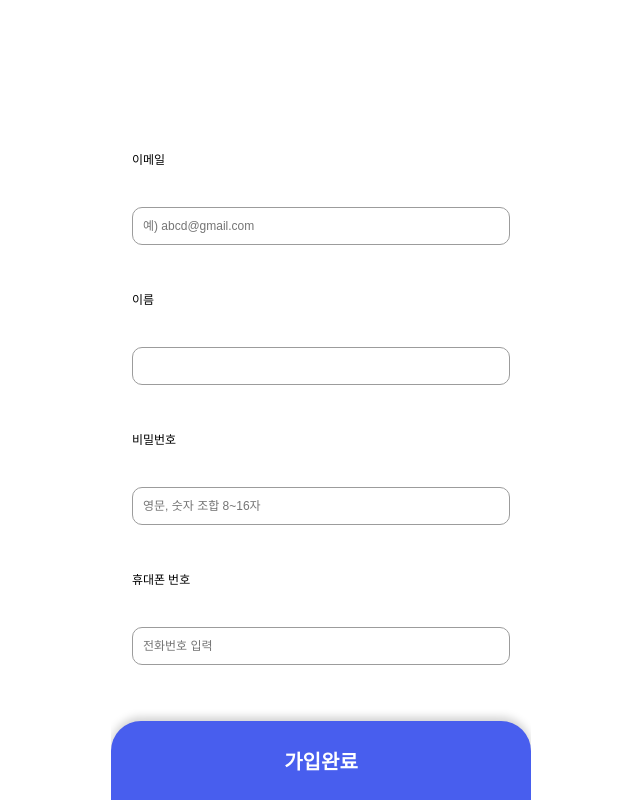
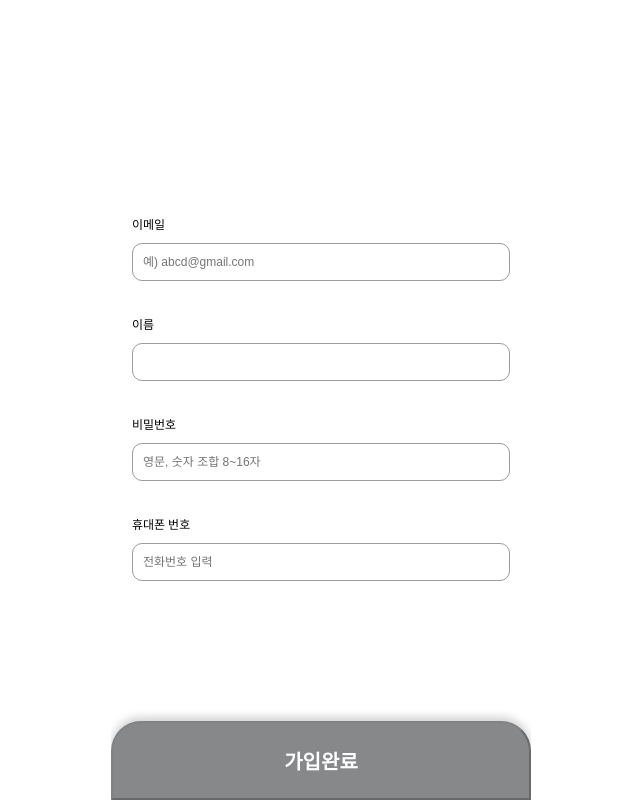
Before and after one commit to DGU2023xcapstone-parcel/exqress-deliver-frontend, a React (Vite) app: page /signup in a window 1280 px wide. Shown: the whole page, without its empty margins (319-959 px from the left). Built offline with nearby package versions, Linux system fonts and the light colour scheme.

Commit message:
feat: 회원가입 정규식 추가

```diff
--- a/index.html
+++ b/index.html
@@ -15,7 +15,10 @@
       href="icons/icon-152x152.png"
       sizes="152x152"
     />
-    <meta name="viewport" content="width=device-width, initial-scale=1.0" />
+    <meta
+      name="viewport"
+      content="initial-scale=1.0,user-scalable=no,maximum-scale=1,width=device-width"
+    />
     <meta name="apple-mobile-web-app-capable" content="yes" />
     <meta name="apple-mobile-web-app-status-bar-style" content="white" />
     <link rel="manifest" href="manifest.json" />
--- a/src/components/pages/sign/signup-submit-btn/SignupSubmitBtn.style.tsx
+++ b/src/components/pages/sign/signup-submit-btn/SignupSubmitBtn.style.tsx
@@ -1,8 +1,11 @@
 import { css } from "@emotion/react";
 import styled from "@emotion/styled";
 
-export const Wrapper = styled.nav`
-  ${({ theme }) => {
+interface WrapperState {
+  isActivate: boolean;
+}
+export const Wrapper = styled.button<WrapperState>`
+  ${({ theme, isActivate }) => {
     const { colors } = theme;
     return css`
       height: 79px;
@@ -16,7 +19,7 @@ export const Wrapper = styled.nav`
 
       box-shadow: 0px -4px 8px rgba(0, 0, 0, 0.18);
       border-radius: 30px 30px 0 0;
-      background-color: ${colors.main};
+      background-color: ${isActivate ? colors.main : colors.gray300};
     `;
   }}
 `;
--- a/src/components/pages/sign/signup-submit-btn/SignupSubmitBtn.tsx
+++ b/src/components/pages/sign/signup-submit-btn/SignupSubmitBtn.tsx
@@ -1,8 +1,15 @@
 import { SignUpTemplateProps } from "@/components/template/signup/SignUpTemplate";
 import * as style from "./SignupSubmitBtn.style";
 
-const SignupSubmitBtn = ({ onClick }: Pick<SignUpTemplateProps, "onClick">) => (
-  <style.Wrapper onClick={onClick}>
+const SignupSubmitBtn = ({
+  onClick,
+  isSignUpActivate,
+}: Pick<SignUpTemplateProps, "onClick" | "isSignUpActivate">) => (
+  <style.Wrapper
+    onClick={onClick}
+    isActivate={isSignUpActivate}
+    disabled={!isSignUpActivate}
+  >
     <style.Text>가입완료</style.Text>
   </style.Wrapper>
 );
--- a/src/components/template/signup/SignUpTemplate.style.tsx
+++ b/src/components/template/signup/SignUpTemplate.style.tsx
@@ -1,19 +1,22 @@
 import { css } from "@emotion/react";
 import styled from "@emotion/styled";
 
+interface SubTextState {
+  isValid: boolean;
+}
 export const Wrapper = styled.div`
   height: 100%;
   width: 100%;
 
   display: flex;
   flex-direction: column;
-  justify-content: space-around;
+  justify-content: center;
   align-items: center;
   position: relative;
 `;
 
 export const Box = styled.div`
-  height: 70%;
+  height: 50%;
   width: 90%;
 
   display: flex;
@@ -22,15 +25,34 @@ export const Box = styled.div`
   align-items: center;
 `;
 
+export const TextBox = styled.div`
+  width: 100%;
+  height: 70px;
+`;
+
 export const Text = styled.div`
   ${({ theme }) => {
     const { fonts } = theme;
+    return css`
+      width: 100%;
+      padding-bottom: 10px;
+
+      font-size: ${fonts.size.tiny};
+      font-weight: ${fonts.weight.medium};
+    `;
+  }}
+`;
+
+export const SubText = styled.div<SubTextState>`
+  ${({ theme, isValid }) => {
+    const { fonts, colors } = theme;
     return css`
       width: 100%;
       padding-top: 10px;
 
       font-size: ${fonts.size.tiny};
       font-weight: ${fonts.weight.medium};
+      color: ${isValid ? colors.main : colors.red};
     `;
   }}
 `;
--- a/src/components/template/signup/SignUpTemplate.tsx
+++ b/src/components/template/signup/SignUpTemplate.tsx
@@ -1,29 +1,28 @@
 import { ChangeEvent } from "react";
 import Input from "@/components/common/input";
-import { SignUpInputType } from "@/types/sign";
+import { SignUpInputType, SignUpValidateType } from "@/types/sign";
 import SignupSubmitBtn from "@/components/pages/sign/signup-submit-btn";
 import * as style from "./SignUpTemplate.style";
 
 export interface SignUpTemplateProps {
   signUpValue: SignUpInputType;
+  signUpValidate: SignUpValidateType;
+  signUpValidMessage: SignUpInputType;
+  isSignUpActivate: boolean;
   onChange: (e: ChangeEvent<HTMLInputElement>) => void;
   onClick: () => void;
 }
 const SignUpTemplate = ({
   signUpValue,
+  signUpValidate,
+  signUpValidMessage,
+  isSignUpActivate,
   onChange,
   onClick,
 }: SignUpTemplateProps) => (
   <style.Wrapper>
     <style.Box>
-      {/* <style.Text>아이디</style.Text>
-      <Input
-        value={signUpValue.id}
-        name="id"
-        placeHolder=""
-        sizeType="Big"
-        onChange={onChange}
-      /> */}
+      <style.TextBox>
         <style.Text>이메일</style.Text>
         <Input
           value={signUpValue.email}
@@ -32,6 +31,13 @@ const SignUpTemplate = ({
           sizeType="Big"
           onChange={onChange}
         />
+        {signUpValidMessage.email && (
+          <style.SubText isValid={signUpValidate.email}>
+            {signUpValidMessage.email}
+          </style.SubText>
+        )}
+      </style.TextBox>
+      <style.TextBox>
         <style.Text>이름</style.Text>
         <Input
           value={signUpValue.name}
@@ -40,6 +46,13 @@ const SignUpTemplate = ({
           sizeType="Big"
           onChange={onChange}
         />
+        {signUpValidMessage.name && (
+          <style.SubText isValid={signUpValidate.name}>
+            {signUpValidMessage.name}
+          </style.SubText>
+        )}
+      </style.TextBox>
+      <style.TextBox>
         <style.Text>비밀번호</style.Text>
         <Input
           value={signUpValue.password}
@@ -48,14 +61,13 @@ const SignUpTemplate = ({
           sizeType="Big"
           onChange={onChange}
         />
-      {/* <style.Text>택배회사 이름</style.Text>
-      <Input
-        value={signUpValue.company}
-        name="company"
-        placeHolder=""
-        sizeType="Big"
-        onChange={onChange}
-      /> */}
+        {signUpValidMessage.password && (
+          <style.SubText isValid={signUpValidate.password}>
+            {signUpValidMessage.password}
+          </style.SubText>
+        )}
+      </style.TextBox>
+      <style.TextBox>
         <style.Text>휴대폰 번호</style.Text>
         <Input
           value={signUpValue.phoneNumber}
@@ -64,8 +76,14 @@ const SignUpTemplate = ({
           sizeType="Big"
           onChange={onChange}
         />
+        {signUpValidMessage.phoneNumber && (
+          <style.SubText isValid={signUpValidate.phoneNumber}>
+            {signUpValidMessage.phoneNumber}
+          </style.SubText>
+        )}
+      </style.TextBox>
     </style.Box>
-    <SignupSubmitBtn onClick={onClick} />
+    <SignupSubmitBtn onClick={onClick} isSignUpActivate={isSignUpActivate} />
   </style.Wrapper>
 );
 
--- a/src/pages/SignUp.tsx
+++ b/src/pages/SignUp.tsx
@@ -1,7 +1,8 @@
 import { ChangeEvent, useState } from "react";
 import { useSignUp } from "@/hooks/useSignUp";
-import { SignUpInputType } from "@/types/sign";
+import { SignUpInputType, SignUpType, SignUpValidateType } from "@/types/sign";
 import SignUpTemplate from "@/components/template/signup";
+import { validateAll, validateSignUp } from "@/utils/valid";
 
 const SignUp = () => {
   const [signUpValue, setSignUpValue] = useState<SignUpInputType>({
@@ -12,18 +13,49 @@ const SignUp = () => {
     // company: "",
     phoneNumber: "",
   });
+  const [signUpValidate, setSignUpValidate] = useState<SignUpValidateType>({
+    email: false,
+    name: false,
+    password: false,
+    phoneNumber: false,
+  });
+  const [signUpValidMessage, setSignUpValideMessage] =
+    useState<SignUpInputType>({
+      email: "",
+      name: "",
+      password: "",
+      phoneNumber: "",
+    });
+  const [isSignUpActivate, setIsSignUpActivate] = useState(false);
+
   const { handleSignUp } = useSignUp(signUpValue);
 
   const handleSignupState = (e: ChangeEvent<HTMLInputElement>) => {
+    const { valid, message } = validateSignUp(
+      e.target.name as SignUpType,
+      e.target.value
+    );
     setSignUpValue({
       ...signUpValue,
       [e.target.name]: e.target.value,
     });
+    setSignUpValidate({
+      ...signUpValidate,
+      [e.target.name]: valid,
+    });
+    setSignUpValideMessage({
+      ...signUpValidMessage,
+      [e.target.name]: message,
+    });
+    setIsSignUpActivate(validateAll(signUpValidate));
   };
 
   return (
     <SignUpTemplate
       signUpValue={signUpValue}
+      signUpValidate={signUpValidate}
+      signUpValidMessage={signUpValidMessage}
+      isSignUpActivate={isSignUpActivate}
       onChange={handleSignupState}
       onClick={handleSignUp}
     />
--- a/src/style/theme.ts
+++ b/src/style/theme.ts
@@ -5,6 +5,7 @@ const colors = {
   white: "#ffffff",
   gray100: "#9C9C9C",
   gray300: "#86888A",
+  red: "#FF6442",
 };
 
 const fontWeight = {
--- /dev/null
+++ b/src/utils/valid.ts
@@ -0,0 +1,46 @@
+import { SignUpType, SignUpValidateType } from "@/types/sign";
+
+export const validateSignUp = (type: SignUpType, input: string) => {
+  const regex = {
+    email: /^[^\s@]+@[^\s@]+\.[^\s@]+$/,
+    name: /^[A-Za-z가-힣]+$/,
+    phoneNumber: /^\d{3}-\d{3,4}-\d{4}$/,
+    password: /^(?=.*[A-Za-z])(?=.*\d)[A-Za-z\d]{8,16}$/,
+  };
+
+  const valid: boolean = regex[type].test(input);
+  let message = "";
+
+  switch (type) {
+    case "email":
+      valid
+        ? (message = "사용가능한 이메일 입니다.")
+        : (message = "이메일 형식에 맞게 입력해 주세요.");
+      break;
+    case "name":
+      valid
+        ? (message = "사용가능한 이름입니다.")
+        : (message = "1글자 이상 입력해 주세요.");
+      break;
+    case "password":
+      valid
+        ? (message = "사용가능한 비밀번호 입니다.")
+        : (message = "영문, 숫자 조합 8~16자로 입력해 주세요.");
+      break;
+    case "phoneNumber":
+      valid
+        ? (message = "사용가능한 휴대폰 번호 입니다.")
+        : (message = "휴대폰 번호 형식에 맞게 입력해 주세요.");
+      break;
+    default:
+      message = "";
+      break;
+  }
+  return { valid, message };
+};
+
+export const validateAll = (input: SignUpValidateType) => {
+  for (let key in input)
+    if (input[key as keyof SignUpValidateType] === false) return false;
+  return true;
+};
```
Also changed, not shown: src/types/sign.ts (+9 -0 lines). Lines whose indentation alone changed are shown as unchanged.
